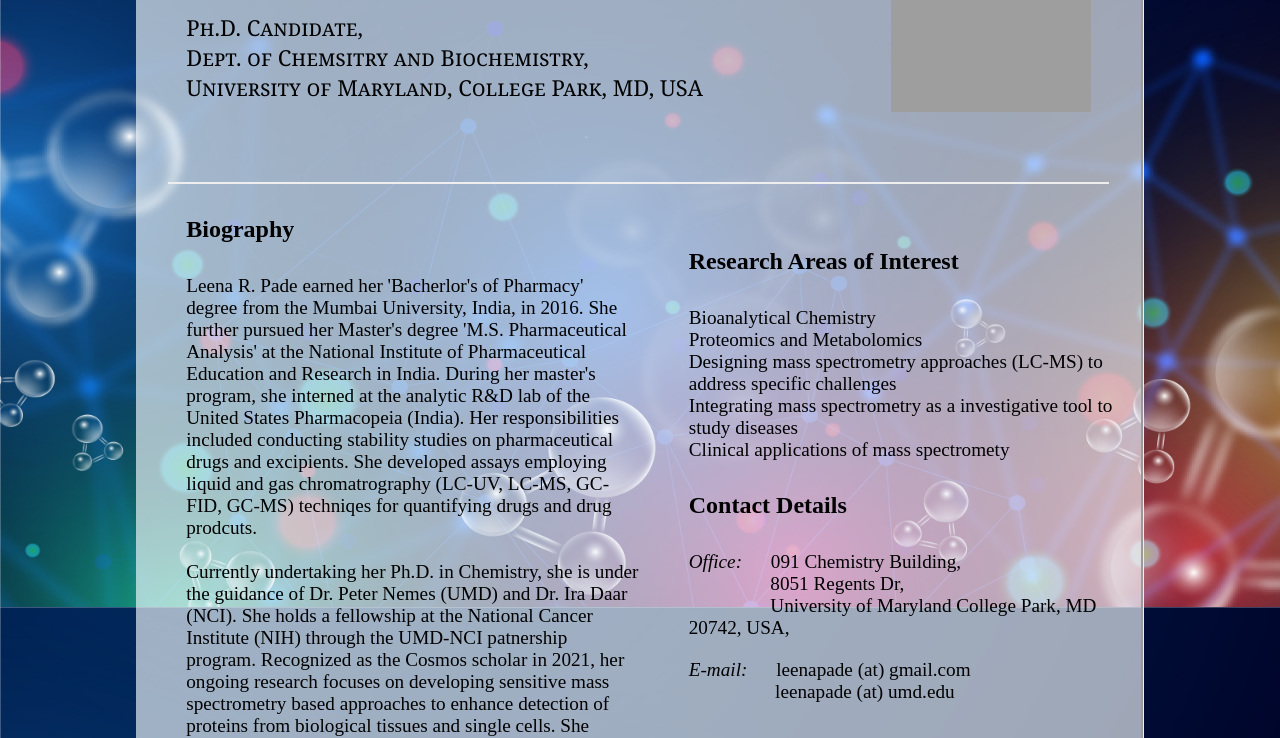
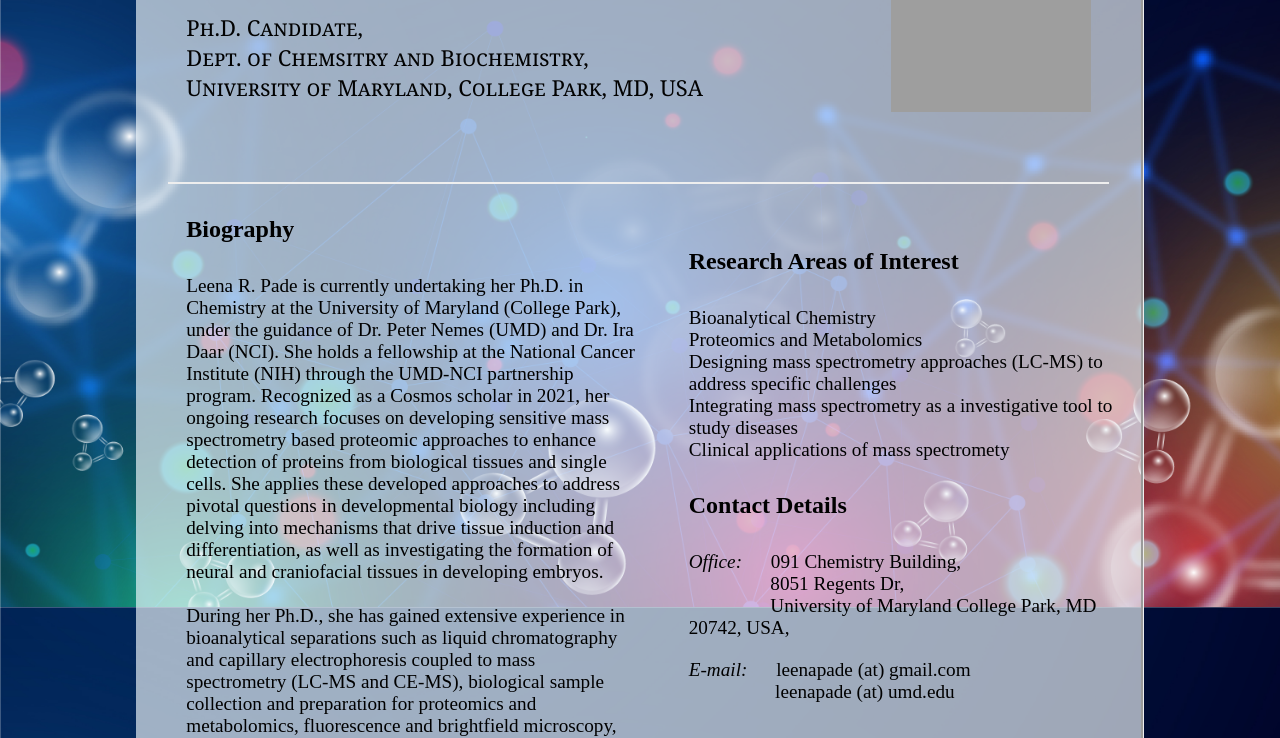
Before and after one commit to leenapade/leenapade.github.io, a plain HTML site: page index.html in a window 1280 px wide. Shown: the part 193-931 px from the top of the page. Drawn offline with Linux system fonts and the light colour scheme; grey boxes are pictures that could not be loaded.

Commit message:
correct bio

```diff
--- a/index.html
+++ b/index.html
@@ -99,9 +99,16 @@
 
 
 
-<p> Leena R. Pade earned her 'Bacherlor's of Pharmacy' degree from the Mumbai University, India, in 2016. She further pursued her Master's degree 'M.S. Pharmaceutical Analysis' at the National Institute of Pharmaceutical Education and Research in India. During her master's program, she interned at the analytic R&D lab of the United States Pharmacopeia (India). Her responsibilities included conducting stability studies on pharmaceutical drugs and excipients. She developed assays employing liquid and gas chromatrography (LC-UV, LC-MS, GC-FID, GC-MS) techniqes for quantifying drugs and drug prodcuts. <br>
+<p> Leena R. Pade is currently undertaking her Ph.D. in Chemistry at the University of Maryland (College Park), under the guidance of Dr. Peter Nemes (UMD) and Dr. Ira Daar (NCI). She holds a fellowship at the National Cancer Institute (NIH) through the UMD-NCI partnership program. Recognized as a Cosmos scholar in 2021, her ongoing research focuses on developing sensitive mass spectrometry based proteomic approaches to enhance detection of proteins from biological tissues and single cells. She applies these developed approaches to address pivotal questions in developmental biology including delving into mechanisms that drive tissue induction and differentiation, as well as investigating the formation of neural and craniofacial tissues in developing embryos.
 <br>
-	Currently undertaking her Ph.D. in Chemistry, she is under the guidance of Dr. Peter Nemes (UMD) and Dr. Ira Daar (NCI). She holds a fellowship at the National Cancer Institute (NIH) through the UMD-NCI patnership program. Recognized as the Cosmos scholar in 2021, her ongoing research focuses on developing sensitive mass spectrometry based approaches to enhance detection of proteins from biological tissues and single cells. She applies these developed approaches to address pivotal questions in developmental biology including delving into mechanisms that drive tissue induction and differentiation, as well as investigating the formation of neural and craniofacial tissues in developing embryos.
+<br>
+	During her Ph.D., she has gained extensive experience in bioanalytical separations such as liquid chromatography and capillary electrophoresis coupled to mass spectrometry (LC-MS and CE-MS), biological sample collection and preparation for proteomics and metabolomics, fluorescence and brightfield microscopy, animal handling (frogs), and embryology.
+<br>
+<br>
+Leena R. Pade earned her 'Bachelor's of Pharmacy' degree from Mumbai University, India, in 2016.
+She further pursued her Master's degree, 'M.S. Pharmaceutical Analysis' at the National Institute of Pharmaceutical Education and Research in India.
+During her master's program, she interned at the analytic R&D lab of the United States Pharmacopeia (India).
+Her responsibilities included conducting stability studies on pharmaceutical drugs and excipients. She developed assays employing liquid and gas chromatography (LC-UV, LC-MS, GC-FID, GC-MS) techniqes for quantifying drugs and drug prodcuts. <br>
 </p>
 <!-- <p> Since 2017, he has worked as a graduate research assistant at the Department of Electrical and Computer Engineering at the University of Maryland, College Park, MD, USA,
 and as a research intern for the Math and Algorithms Research Group
```
